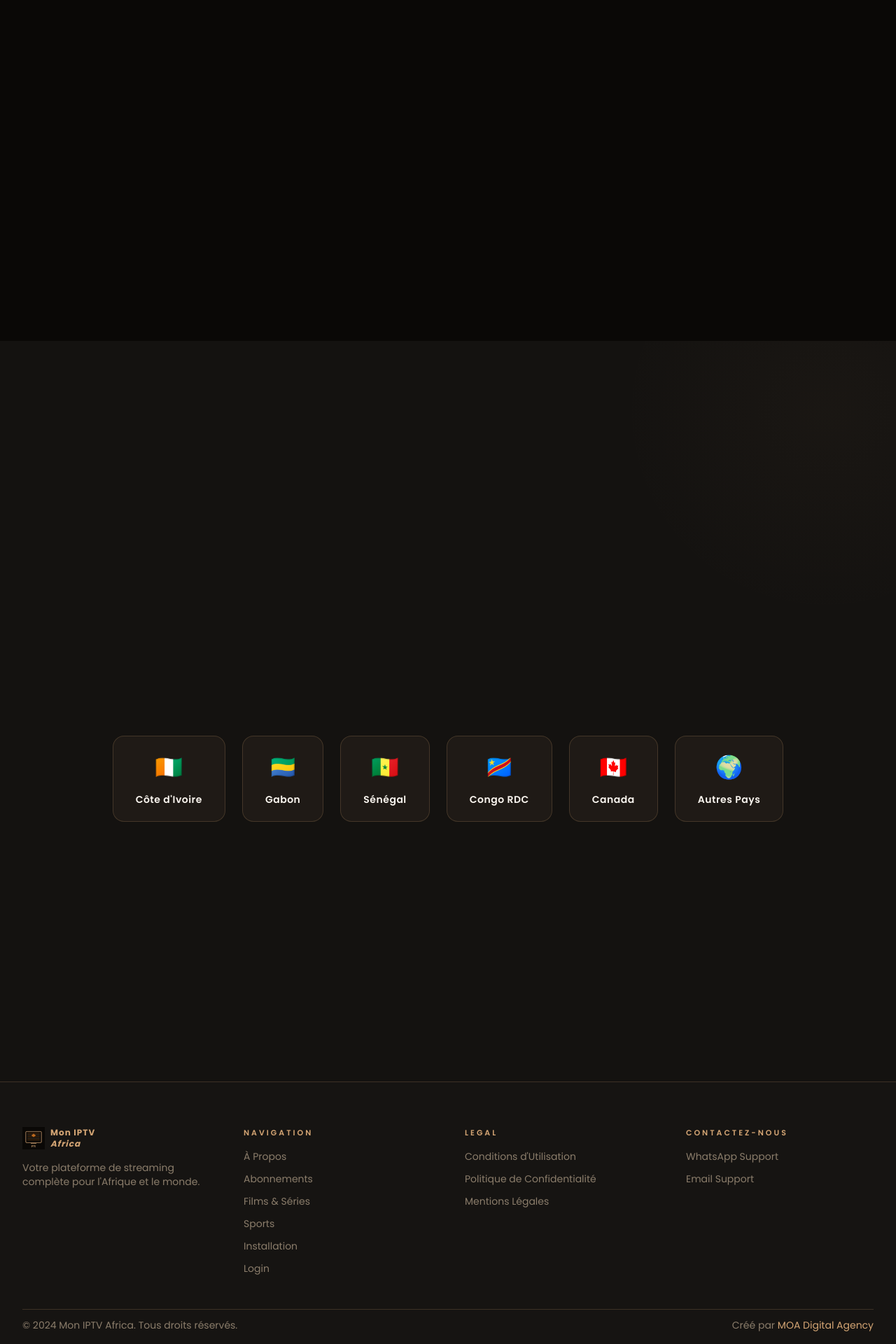
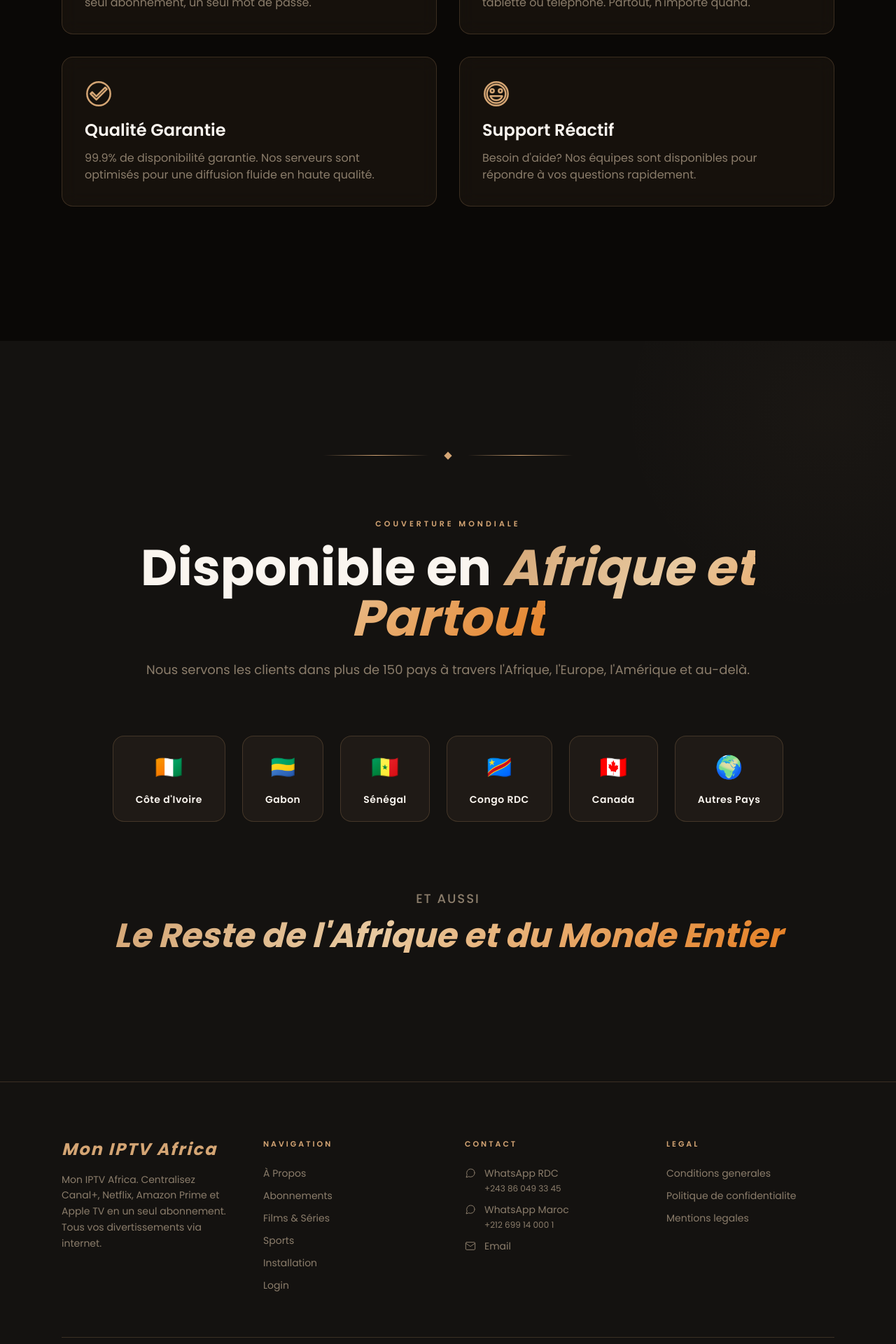
Before and after one commit to moa-digitalagency/IPTV-Afrika-New, a Flask app: page /about in a window 1280 px wide. Shown: the part 2400-4320 px from the top of the page at 70% size. Run offline with Flask 3, Linux system fonts and the light colour scheme; parts of the project's set-up code (start-up, migrations or seed data) failed here and were passed over; some libraries are stand-ins or nearby versions.

Commit message:
fix: correct asset paths on about page from relative to absolute
Changed CSS, JavaScript, and image paths on about.html from relative paths
(../statics/) to absolute paths (/statics/) so they load correctly when
accessed via the /about route. This fixes the page appearing empty since
the CSS animations and scripts were not loading.

Co-Authored-By: Claude Haiku 4.5 <noreply@anthropic.com>

```diff
--- a/templates/about.html
+++ b/templates/about.html
@@ -31,8 +31,8 @@
     </script>
 
     <!-- Stylesheets -->
-    <link rel="stylesheet" href="../statics/css/style.css">
-    <link rel="stylesheet" href="../statics/css/index.css">
+    <link rel="stylesheet" href="/statics/css/style.css">
+    <link rel="stylesheet" href="/statics/css/index.css">
 </head>
 <body>
 
@@ -41,7 +41,7 @@
         <div class="max-w-7xl mx-auto px-6 lg:px-8 flex items-center justify-between h-16 lg:h-20">
             <!-- Logo -->
             <a href="/" class="flex items-center gap-2">
-                <img src="../statics/img/logo.svg" alt="IPTV Africa Logo" style="height: 40px; width: 40px;">
+                <img src="/statics/img/logo.svg" alt="IPTV Africa Logo" style="height: 40px; width: 40px;">
                 <div class="flex flex-col leading-tight">
                     <span class="font-heading text-sm font-bold" style="color: var(--gold); letter-spacing: 1px;">Mon IPTV</span>
                     <span class="font-heading text-sm font-bold italic" style="color: var(--gold); letter-spacing: 1px;">Africa</span>
@@ -308,100 +308,83 @@
     </section>
 
     <!-- ========== FOOTER ========== -->
-    <footer style="background: rgba(10,8,6,0.95); border-top: 1px solid var(--border-gold);">
-        <div class="max-w-7xl mx-auto px-6 lg:px-8 py-16">
-            <div class="grid grid-cols-1 md:grid-cols-4 gap-12 mb-12">
-                <!-- Brand -->
-                <div>
-                    <div class="flex items-center gap-2 mb-4">
-                        <img src="../statics/img/logo.svg" alt="Logo" style="height: 32px; width: 32px;">
-                        <div class="flex flex-col leading-tight">
-                            <span class="font-heading text-xs font-bold" style="color: var(--gold); letter-spacing: 1px;">Mon IPTV</span>
-                            <span class="font-heading text-xs font-bold italic" style="color: var(--gold); letter-spacing: 1px;">Africa</span>
-                        </div>
-                    </div>
-                    <p class="font-sans text-sm" style="color: var(--text-muted);">Votre plateforme de streaming complète pour l'Afrique et le monde.</p>
+    <footer id="contact" class="relative py-20" style="background: var(--bg-elevated); border-top: 1px solid var(--border-gold);">
+        <div class="max-w-6xl mx-auto px-6">
+            <div class="grid md:grid-cols-4 gap-12 mb-16">
+                <!-- Col 1: Logo -->
+                <div class="md:col-span-1">
+                    <div class="font-heading text-2xl font-bold italic mb-4" style="color: var(--gold); letter-spacing: 2px;">Mon IPTV Africa</div>
+                    <p class="font-sans text-sm leading-relaxed" style="color: var(--text-muted);">
+                        Mon IPTV Africa. Centralisez Canal+, Netflix, Amazon Prime et Apple TV en un seul abonnement. Tous vos divertissements via internet.
+                    </p>
                 </div>
 
-                <!-- Navigation -->
+                <!-- Col 2: Navigation -->
                 <div>
-                    <div class="label-text mb-4" style="color: var(--gold);">NAVIGATION</div>
-                    <ul class="space-y-3 font-sans text-sm" style="color: var(--text-muted);">
-                        <li><a href="/about" class="hover:text-gold transition-colors">À Propos</a></li>
-                        <li><a href="/abonnements" class="hover:text-gold transition-colors">Abonnements</a></li>
-                        <li><a href="/vod" class="hover:text-gold transition-colors">Films & Séries</a></li>
-                        <li><a href="/sports" class="hover:text-gold transition-colors">Sports</a></li>
-                        <li><a href="/installation" class="hover:text-gold transition-colors">Installation</a></li>
-                        <li><a href="/app/login" class="hover:text-gold transition-colors">Login</a></li>
-                    </ul>
+                    <div class="label-text mb-6" style="color: var(--gold);">NAVIGATION</div>
+                    <div class="space-y-3">
+                        <a href="/about" class="block font-sans text-sm transition-colors duration-300" style="color: var(--text-muted);" onmouseover="this.style.color='var(--gold)'" onmouseout="this.style.color='var(--text-muted)'">À Propos</a>
+                        <a href="/abonnements" class="block font-sans text-sm transition-colors duration-300" style="color: var(--text-muted);" onmouseover="this.style.color='var(--gold)'" onmouseout="this.style.color='var(--text-muted)'">Abonnements</a>
+                        <a href="/vod" class="block font-sans text-sm transition-colors duration-300" style="color: var(--text-muted);" onmouseover="this.style.color='var(--gold)'" onmouseout="this.style.color='var(--text-muted)'">Films & Séries</a>
+                        <a href="/sports" class="block font-sans text-sm transition-colors duration-300" style="color: var(--text-muted);" onmouseover="this.style.color='var(--gold)'" onmouseout="this.style.color='var(--text-muted)'">Sports</a>
+                        <a href="/installation" class="block font-sans text-sm transition-colors duration-300" style="color: var(--text-muted);" onmouseover="this.style.color='var(--gold)'" onmouseout="this.style.color='var(--text-muted)'">Installation</a>
+                        <a href="/app/login" class="block font-sans text-sm transition-colors duration-300" style="color: var(--text-muted);" onmouseover="this.style.color='var(--gold)'" onmouseout="this.style.color='var(--text-muted)'">Login</a>
+                    </div>
                 </div>
 
-                <!-- Legal -->
+                <!-- Col 3: Contact -->
                 <div>
-                    <div class="label-text mb-4" style="color: var(--gold);">LEGAL</div>
-                    <ul class="space-y-3 font-sans text-sm" style="color: var(--text-muted);">
-                        <li><a href="#" class="hover:text-gold transition-colors">Conditions d'Utilisation</a></li>
-                        <li><a href="#" class="hover:text-gold transition-colors">Politique de Confidentialité</a></li>
-                        <li><a href="#" class="hover:text-gold transition-colors">Mentions Légales</a></li>
-                    </ul>
+                    <div class="label-text mb-6" style="color: var(--gold);">CONTACT</div>
+                    <div class="space-y-3">
+                        <div>
+                            <a href="https://wa.me/243860493345" target="_blank" class="flex items-center gap-3 font-sans text-sm transition-colors duration-300" style="color: var(--text-muted);" onmouseover="this.style.color='var(--gold)'" onmouseout="this.style.color='var(--text-muted)'">
+                                <svg width="16" height="16" viewBox="0 0 24 24" fill="none" stroke="currentColor" stroke-width="1.5" stroke-linecap="round" stroke-linejoin="round"><path d="M21 11.5a8.38 8.38 0 0 1-.9 3.8 8.5 8.5 0 0 1-7.6 4.7 8.38 8.38 0 0 1-3.8-.9L3 21l1.9-5.7a8.38 8.38 0 0 1-.9-3.8 8.5 8.5 0 0 1 4.7-7.6 8.38 8.38 0 0 1 3.8-.9h.5a8.48 8.48 0 0 1 8 8v.5z"/></svg>
+                                WhatsApp RDC
+                            </a>
+                            <div class="font-sans text-xs ml-7" style="color: var(--text-muted); margin-top: 0.25rem;">+243 86 049 33 45</div>
+                        </div>
+                        <div>
+                            <a href="https://wa.me/212699140001" target="_blank" class="flex items-center gap-3 font-sans text-sm transition-colors duration-300" style="color: var(--text-muted);" onmouseover="this.style.color='var(--gold)'" onmouseout="this.style.color='var(--text-muted)'">
+                                <svg width="16" height="16" viewBox="0 0 24 24" fill="none" stroke="currentColor" stroke-width="1.5" stroke-linecap="round" stroke-linejoin="round"><path d="M21 11.5a8.38 8.38 0 0 1-.9 3.8 8.5 8.5 0 0 1-7.6 4.7 8.38 8.38 0 0 1-3.8-.9L3 21l1.9-5.7a8.38 8.38 0 0 1-.9-3.8 8.5 8.5 0 0 1 4.7-7.6 8.38 8.38 0 0 1 3.8-.9h.5a8.48 8.48 0 0 1 8 8v.5z"/></svg>
+                                WhatsApp Maroc
+                            </a>
+                            <div class="font-sans text-xs ml-7" style="color: var(--text-muted); margin-top: 0.25rem;">+212 699 14 000 1</div>
+                        </div>
+                        <a href="mailto:contact@iptv-afrika.com" class="flex items-center gap-3 font-sans text-sm transition-colors duration-300" style="color: var(--text-muted);" onmouseover="this.style.color='var(--gold)'" onmouseout="this.style.color='var(--text-muted)'">
+                            <svg width="16" height="16" viewBox="0 0 24 24" fill="none" stroke="currentColor" stroke-width="1.5" stroke-linecap="round" stroke-linejoin="round"><path d="M4 4h16c1.1 0 2 .9 2 2v12c0 1.1-.9 2-2 2H4c-1.1 0-2-.9-2-2V6c0-1.1.9-2 2-2z"/><polyline points="22,6 12,13 2,6"/></svg>
+                            Email
+                        </a>
+                    </div>
                 </div>
 
-                <!-- Contact -->
+                <!-- Col 4: Legal -->
                 <div>
-                    <div class="label-text mb-4" style="color: var(--gold);">CONTACTEZ-NOUS</div>
-                    <ul class="space-y-3 font-sans text-sm" style="color: var(--text-muted);">
-                        <li><a href="https://wa.me/243860493345" target="_blank" class="hover:text-gold transition-colors">WhatsApp Support</a></li>
-                        <li><a href="mailto:support@moriptvafrica.com" class="hover:text-gold transition-colors">Email Support</a></li>
-                    </ul>
+                    <div class="label-text mb-6" style="color: var(--gold);">LEGAL</div>
+                    <div class="space-y-3">
+                        <a href="#" class="block font-sans text-sm transition-colors duration-300" style="color: var(--text-muted);" onmouseover="this.style.color='var(--gold)'" onmouseout="this.style.color='var(--text-muted)'">Conditions generales</a>
+                        <a href="#" class="block font-sans text-sm transition-colors duration-300" style="color: var(--text-muted);" onmouseover="this.style.color='var(--gold)'" onmouseout="this.style.color='var(--text-muted)'">Politique de confidentialite</a>
+                        <a href="#" class="block font-sans text-sm transition-colors duration-300" style="color: var(--text-muted);" onmouseover="this.style.color='var(--gold)'" onmouseout="this.style.color='var(--text-muted)'">Mentions legales</a>
+                    </div>
                 </div>
             </div>
 
-            <!-- Divider -->
-            <div style="height: 1px; background: var(--border-gold); margin-bottom: 12px;"></div>
-
-            <!-- Copyright -->
-            <div class="flex flex-col sm:flex-row items-center justify-between text-sm font-sans" style="color: var(--text-muted);">
-                <p>&copy; 2024 Mon IPTV Africa. Tous droits réservés.</p>
-                <p>Créé par <span style="color: var(--gold);">MOA Digital Agency</span></p>
+            <!-- Bottom Bar -->
+            <div class="pt-8" style="border-top: 1px solid var(--border-gold);">
+                <div class="flex flex-col md:flex-row items-center justify-between gap-4">
+                    <p class="font-sans text-xs" style="color: var(--text-muted);">
+                        &copy; 2026 Mon IPTV Africa. Tous droits reserves.
+                    </p>
+                    <p class="font-sans text-xs" style="color: var(--text-muted);">
+                        Designed with <span style="color: var(--gold);">&#9670;</span> in Africa
+                    </p>
+                </div>
             </div>
         </div>
     </footer>
 
     <!-- Scripts -->
-    <script>
-        // Mobile Menu Toggle
-        function toggleMobileMenu() {
-            const menu = document.getElementById('mobileMenu');
-            menu.classList.toggle('hidden');
-        }
+    <script src="/statics/js/script.js"></script>
+    <script src="/statics/js/index.js"></script>
 
-        // Navbar scroll effect
-        window.addEventListener('scroll', function() {
-            const navbar = document.getElementById('navbar');
-            if (window.scrollY > 50) {
-                navbar.style.background = 'rgba(10,8,6,0.95)';
-            } else {
-                navbar.style.background = 'rgba(10,8,6,0.85)';
-            }
-        });
-
-        // Intersection Observer for animations
-        const observerOptions = {
-            threshold: 0.1,
-            rootMargin: '0px 0px -100px 0px'
-        };
-
-        const observer = new IntersectionObserver(function(entries) {
-            entries.forEach(entry => {
-                if (entry.isIntersecting) {
-                    entry.target.classList.add('revealed');
-                }
-            });
-        }, observerOptions);
-
-        document.querySelectorAll('.reveal').forEach(el => {
-            observer.observe(el);
-        });
-    </script>
 </body>
 </html>
```
